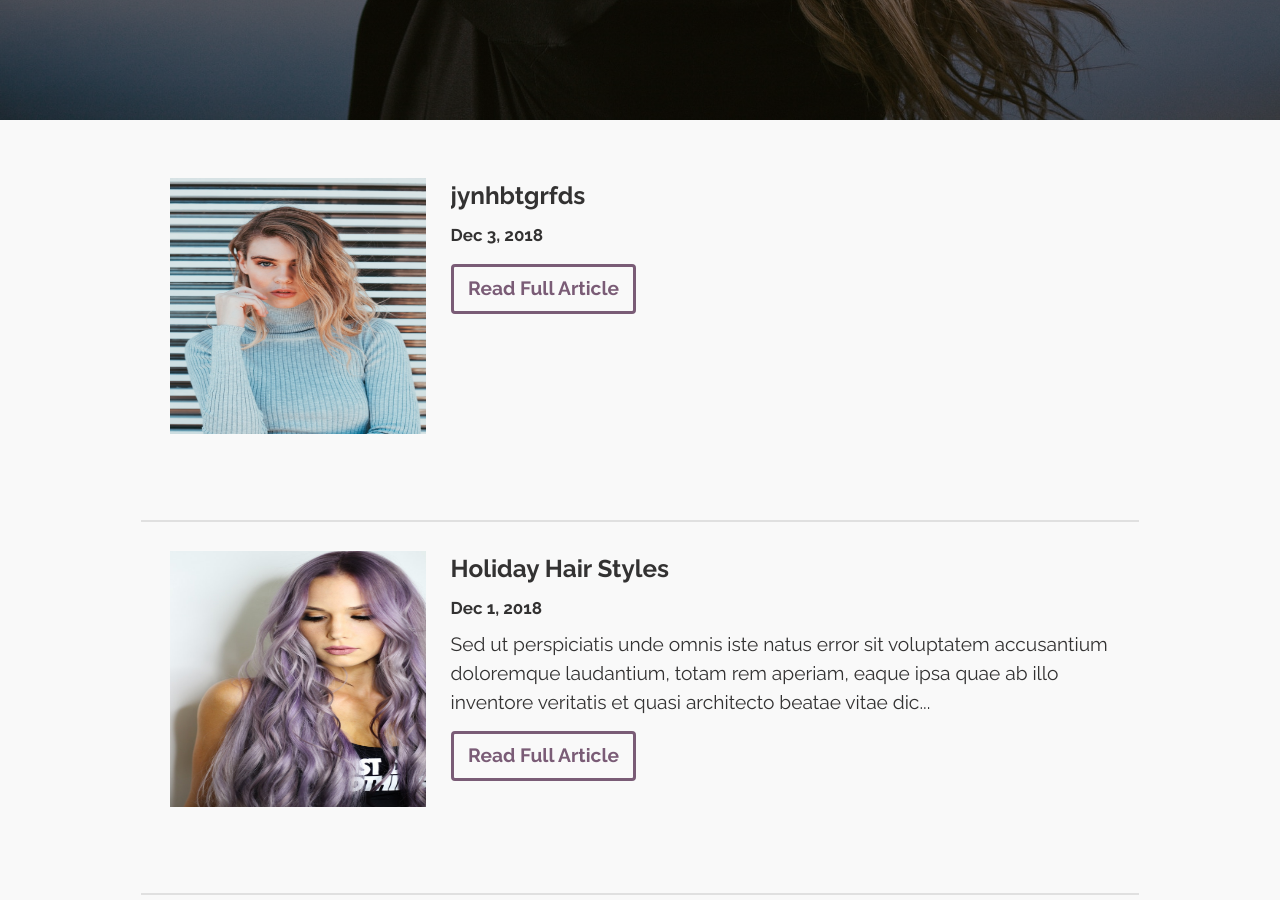
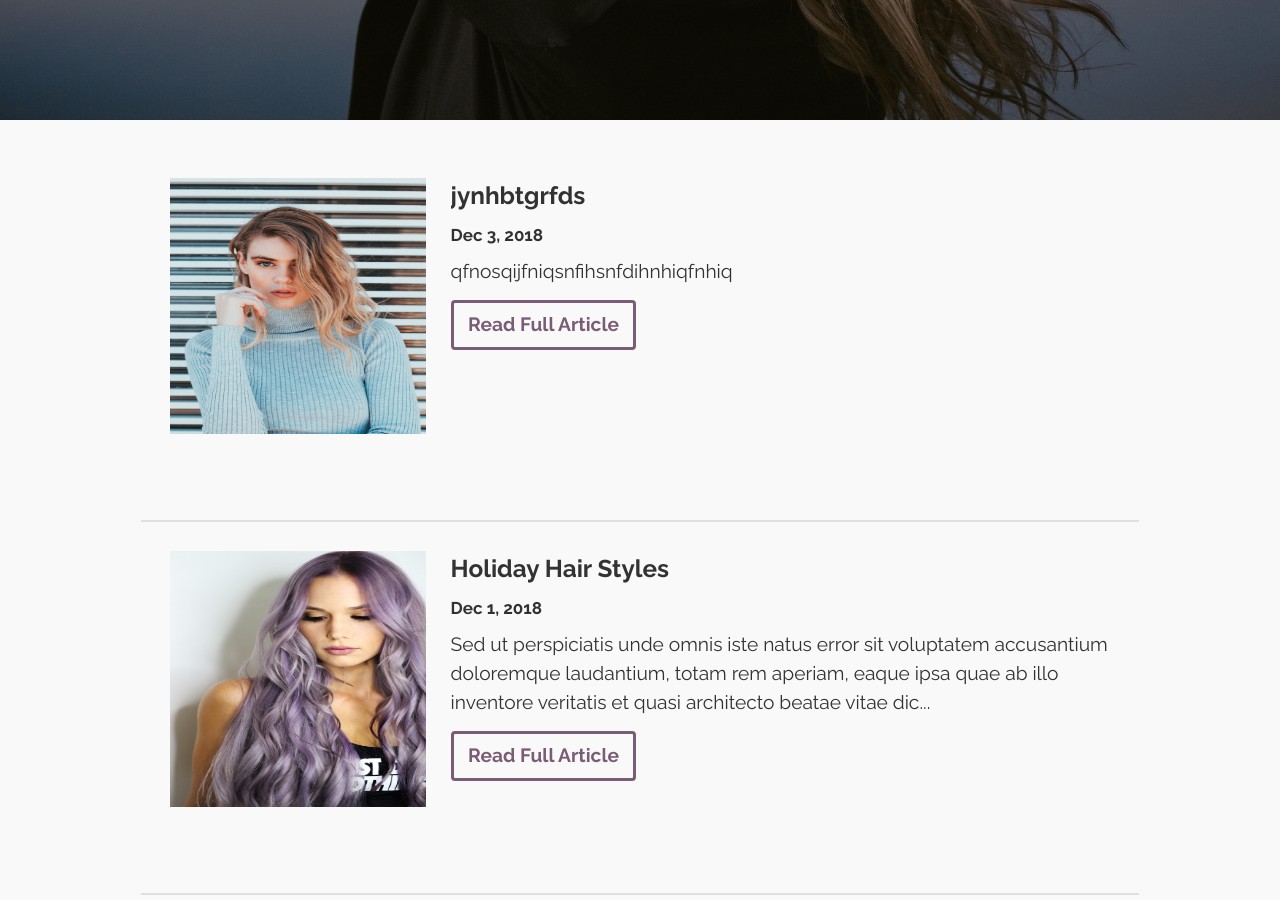
Before and after one commit to Dorsey2121/hair-by-janice, a Jekyll site: the page built from blog.html, in a window 1280 px wide and 900 px high, scrolled down 420 px. Built offline with Jekyll 4.4.1, drawn with Linux system fonts in a browser that asks for light colours.

Commit message:
Update Blog Posts “2018-12-03-jynhbtgrfds”

```diff
--- a/_posts/2018-12-03-jynhbtgrfds.md
+++ b/_posts/2018-12-03-jynhbtgrfds.md
@@ -1,5 +1,6 @@
 ---
+image: /images/uploads/image-3.jpg
 title: jynhbtgrfds
-image: /images/uploads/image-3.jpg
+preview-text: qfnosqijfniqsnfihsnfdihnhiqfnhiq
 ---
 grwgergeraghregewFQWVFADSGHREH3
```
